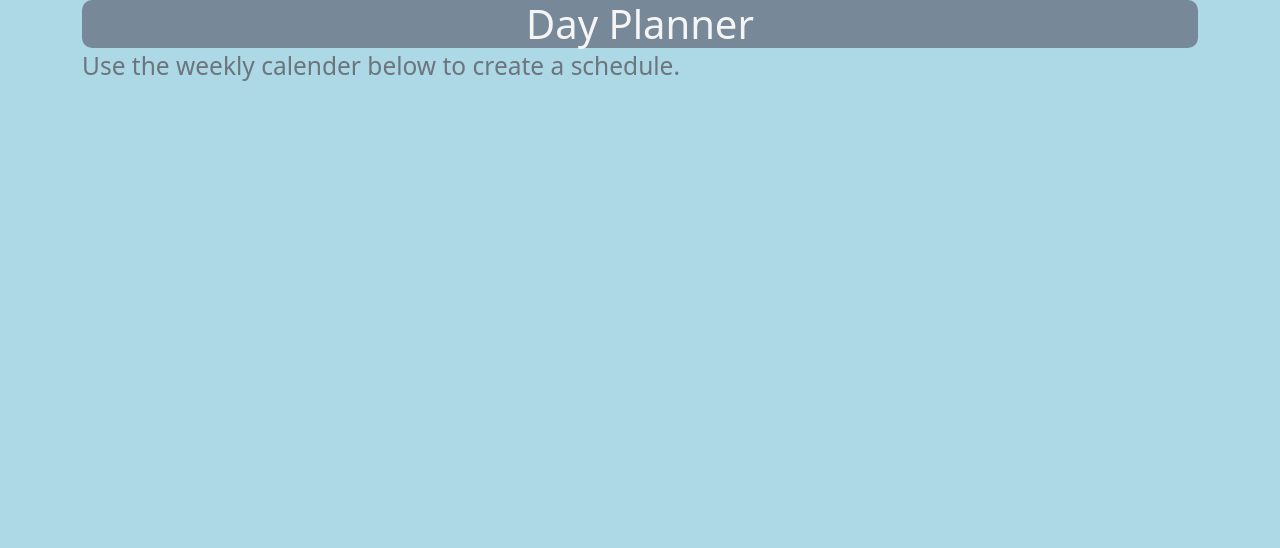
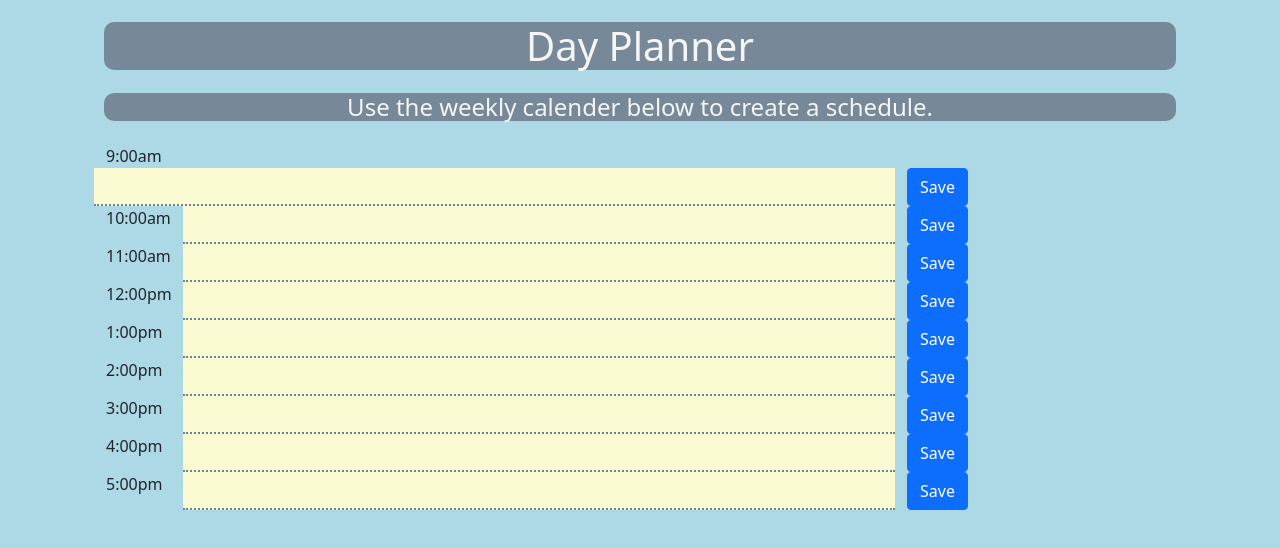
Before and after one commit to BR0C0DE/homework05, a website: page index.html in a window 1280 px wide. Drawn offline with nearby package versions, Linux system fonts and the light colour scheme.

Commit message:
adding html and styling

```diff
--- a/index.html
+++ b/index.html
@@ -16,11 +16,71 @@
 <body>
 
 <div class = "container">
-  <h1 class = "top">Day Planner</h1>
-  <h3><small class= "text-muted">Use the weekly calender below to create a schedule.</h3>
-
+  <h1 class="heading">Day Planner</h1>
+  <h4 class="heading">Use the weekly calender below to create a schedule.</h4>
+  <p id="today"></p>
 </div>
 
+<div class="container" id="calender">
+  <div class="row row-cols-2 container-sm">
+    <div class="col-12 sauce">9:00am</div>
+    <div class="col-9 text" id="schedule"></div>
+    <div class="col-3">
+      <button class="btn btn-primary" type="save" value="save">Save</button>
+    </div>
+
+    <div class="col-1">10:00am</div>
+    <div class="col-8 text" id="schedule"></div>
+    <div class="col-3">
+      <button class="btn btn-primary" type="save" value="save">Save</button>
+    </div>
+
+    <div class="col-1">11:00am</div>
+    <div class="col-8 text" id="schedule"></div>
+    <div class="col-3">
+      <button class="btn btn-primary" type="save" value="save">Save</button>
+    </div>
+
+    <div class="col-1">12:00pm</div>
+    <div class="col-8 text" id="schedule"></div>
+    <div class="col-3">
+      <button class="btn btn-primary" type="save" value="save">Save</button>
+    </div>
+
+    <div class="col-1">1:00pm</div>
+    <div class="col-8 text" id="schedule"></div>
+    <div class="col-3">
+      <button class="btn btn-primary" type="save" value="save">Save</button>
+    </div>
+
+
+    <div class="col-1">2:00pm</div>
+    <div class="col-8 text" id="schedule"></div>
+    <div class="col-3">
+      <button class="btn btn-primary" type="save" value="save">Save</button>
+    </div>
+
+    <div class="col-1">3:00pm</div>
+    <div class="col-8 text" id="schedule"></div>
+    <div class="col-3">
+      <button class="btn btn-primary" type="save" value="save">Save</button>
+      </div>
+
+    <div class="col-1">4:00pm</div>
+    <div class="col-8 text" id="schedule"></div>
+    <div class="col-3">
+      <button class="btn btn-primary" type="save" value="save">Save</button>
+    </div>
+
+    <div class="col-1">5:00pm</div>
+    <div class="col-8 text" id="schedule"></div>
+    <div class="col-3">
+      <button class="btn btn-primary" type="save" value="save">Save</button>
+    </div>
+
+
+  </div>
+  </div>
 
 
 
--- a/script.js
+++ b/script.js
@@ -1,5 +1 @@
-
-
-
-// import moment from 'moment';
-// console.log(moment().format('DD')):
+document.getElementsByClassName('heading').
--- a/style.css
+++ b/style.css
@@ -8,11 +8,36 @@ body {
 
 }
 
-h1 {
+.heading {
   color: whitesmoke;
   background-color: lightslategray;
-  margin: auto;
+  margin: 2%;
   text-align: center;
   border-radius: 10px;
+  border-top: 5px;
+  border-bottom: 5px;
+}
 
+
+.text {
+
+  border-bottom: 2px slategrey dotted;
+  border-color: slategrey;
+  background-color: lightgoldenrodyellow;
 }
+
+@mixin make-container($padding-x: $container-padding-x) {
+  width: 100%;
+  padding-right: $padding-x;
+  padding-left: $padding-x;
+  margin-right: auto;
+  margin-left: auto;
+}
+
+// Usage
+.sauce {
+  color: whitesmoke;
+  background-color: lightslategray;
+  text-align: center;
+  border-radius: 10px;
+}
```
Also changed, not shown: README.md.
